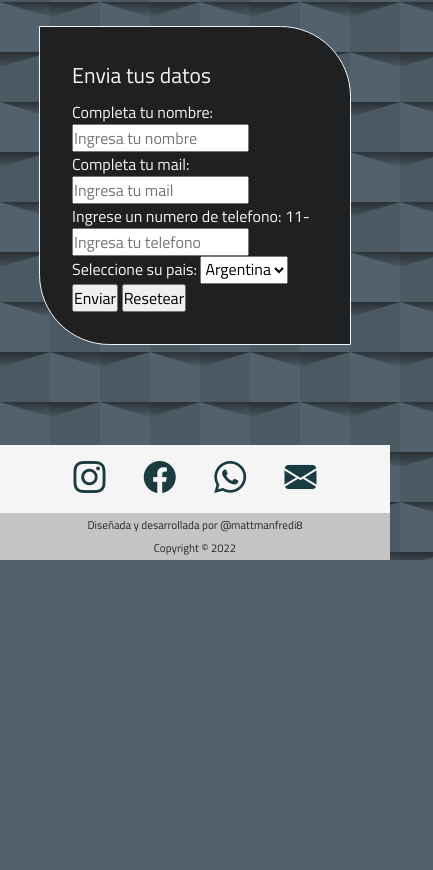
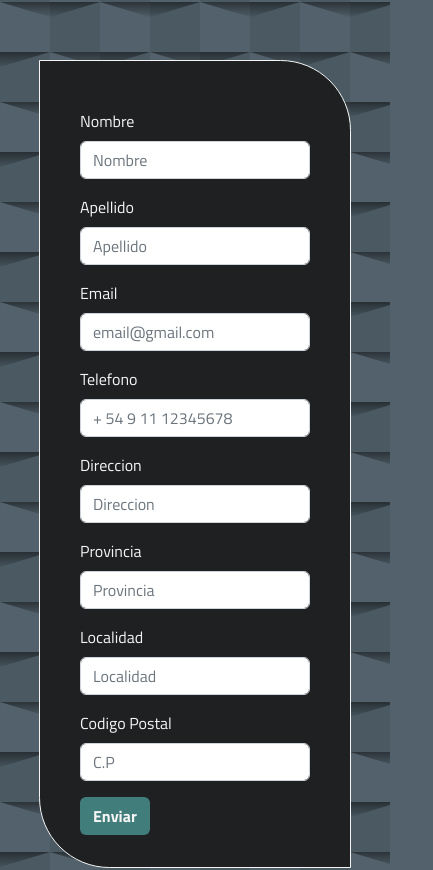
Before and after one commit to MattManfredi/constructoraManfredi, a plain HTML site: page pages/contacto.html in a window 390 px wide. Shown: the part 998-1868 px from the top of the page, 433 px wide, since content can reach past the window. Before the commit the page ends 1558 px from the top, so only its background shows below. Drawn offline with nearby package versions, Linux system fonts and the light colour scheme.

Commit message:
Se le agrego boostrap y se hizo responsive a la pagina de Contacto

```diff
--- a/css/styles.css
+++ b/css/styles.css
@@ -99,6 +99,9 @@ div  .navegacion{
     border-bottom: 1px solid black;
 }
 
+.navbar-toggler{
+    border: none;
+}
 
 .navbar-brand{
     color: #1A3C40;
@@ -417,7 +420,8 @@ main div div div .imagen-proyecto{
 main .box-datos{
     display: flex;
     justify-content: center;
-    margin: 10vh 0;
+    align-items: center;
+    margin: 5rem;
 }
 
 main div .box-datos-flex{
@@ -455,6 +459,18 @@ main .box-form{
     padding: 2rem;
     border: 1px solid #F5F5F5;
     border-radius: 0 4.4rem 0 4.4rem;
+}
+
+.botonEnviar{
+    background-color: #417D7A;
+    color: #F5F5F5;
+    font-weight: bold;
+}
+
+.botonEnviar:hover{
+    background-color: #1A3C40;
+    border-color: #1A3C40;
+    color: #ffffff;
 }
 
 
@@ -624,6 +640,23 @@ main .box-form{
         border-radius: 1rem;
     }
 
+    /* CONTACTO */
+
+    main .box-datos{
+        justify-content: flex-start;
+    }
+
+    main div .box-datos-flex{
+        flex-direction: column;
+        align-items: flex-start;
+        width: 50%;
+    }
+
+    main div div .box-contacto-datos{
+        margin: 0;
+    }
+
+
 }
 
 /* //////////////////////////////////////////////////////////////////////////////////////////////////////////////////////// */
@@ -781,6 +814,31 @@ main .box-form{
         height: 90%;
     }
 
+    /* CONTACTO */
+
+
+    main .box-datos{
+        height: 10rem;
+    }
+    main div .box-datos-flex{
+        align-items: unset;
+    }
+
+    main div div .box-contacto-datos{
+        width: 100%;
+        margin: 3rem;
+    }
+
+
+
+    .col-md-2 {
+        flex: 0 0 auto;
+        width: 30%;
+    }
+    .col-md-4 {
+        flex: 0 0 auto;
+        width: 50%;
+    }
 
 
 }
--- a/pages/contacto.html
+++ b/pages/contacto.html
@@ -102,34 +102,44 @@
                 </div>
             </div>
         </div>
-        <form class="box-form">
-            <fieldset>
-                <legend>Envia tus datos </legend>
-                <div>
-                    <label for="nombre">Completa tu nombre:</label>
-                    <input type="text" name="nombre" placeholder="Ingresa tu nombre">
+
+
+        <form class="row g-3 box-form">
+            <div class="col-md-6">
+                <label for="inputAddress" class="form-label">Nombre</label>
+                <input type="text" class="form-control" id="inputName" placeholder="Nombre">
               </div>
-                <div>
-                    <label for="email">Completa tu mail:</label>
-                    <input type="email" name="email" placeholder="Ingresa tu mail">
+            <div class="col-md-6">
+                <label for="inputAddress" class="form-label">Apellido</label>
+                <input type="text" class="form-control" id="inputApellido" placeholder="Apellido">
             </div>
-                <div>
-                    <label for="phone">Ingrese un numero de telefono: 11-</label>
-                    <input type="tel" name="telefono" placeholder="Ingresa tu telefono">
+            <div class="col-md-6">
+              <label for="inputEmail4" class="form-label">Email</label>
+              <input type="email" class="form-control" id="inputEmail" placeholder="email@gmail.com">
             </div>
-                <div>
-                    <label for="pais">Seleccione su pais:</label>
-                    <select name="pais">
-                        <option value="">Argentina</option>
-                        <option value="">Colombia</option>
-                        <option value="">Uruguay</option>
-                    </select>
+            <div class="col-md-6">
+              <label for="phone" class="form-label">Telefono</label>
+              <input type="tel" class="form-control" id="inputPhone" placeholder="+ 54 9 11 12345678">
             </div>
-                <div>
-                    <input type="submit" value="Enviar">
-                    <input type="reset" value="Resetear">
+            <div class="col-12">
+              <label for="inputAddress" class="form-label">Direccion</label>
+              <input type="text" class="form-control" id="inputAddress" placeholder="Direccion">
             </div>
-            </fieldset>
+            <div class="col-md-6">
+              <label for="inputCity" class="form-label">Provincia</label>
+              <input type="text" class="form-control" id="inputProvincia" placeholder="Provincia">
+            </div>
+            <div class="col-md-4">
+                <label for="inputCity" class="form-label">Localidad</label>
+                <input type="text" class="form-control" id="inputLocalidad" placeholder="Localidad">
+              </div>
+            <div class="col-md-2">
+              <label for="inputZip" class="form-label">Codigo Postal</label>
+              <input type="text" class="form-control" id="inputCp" placeholder="C.P">
+            </div>
+            <div class="col-12">
+              <button type="submit" class="btn botonEnviar">Enviar</button>
+            </div>
           </form>
 
     </main>
```
Also changed, not shown: 1 other file. Lines whose indentation alone changed are shown as unchanged.
